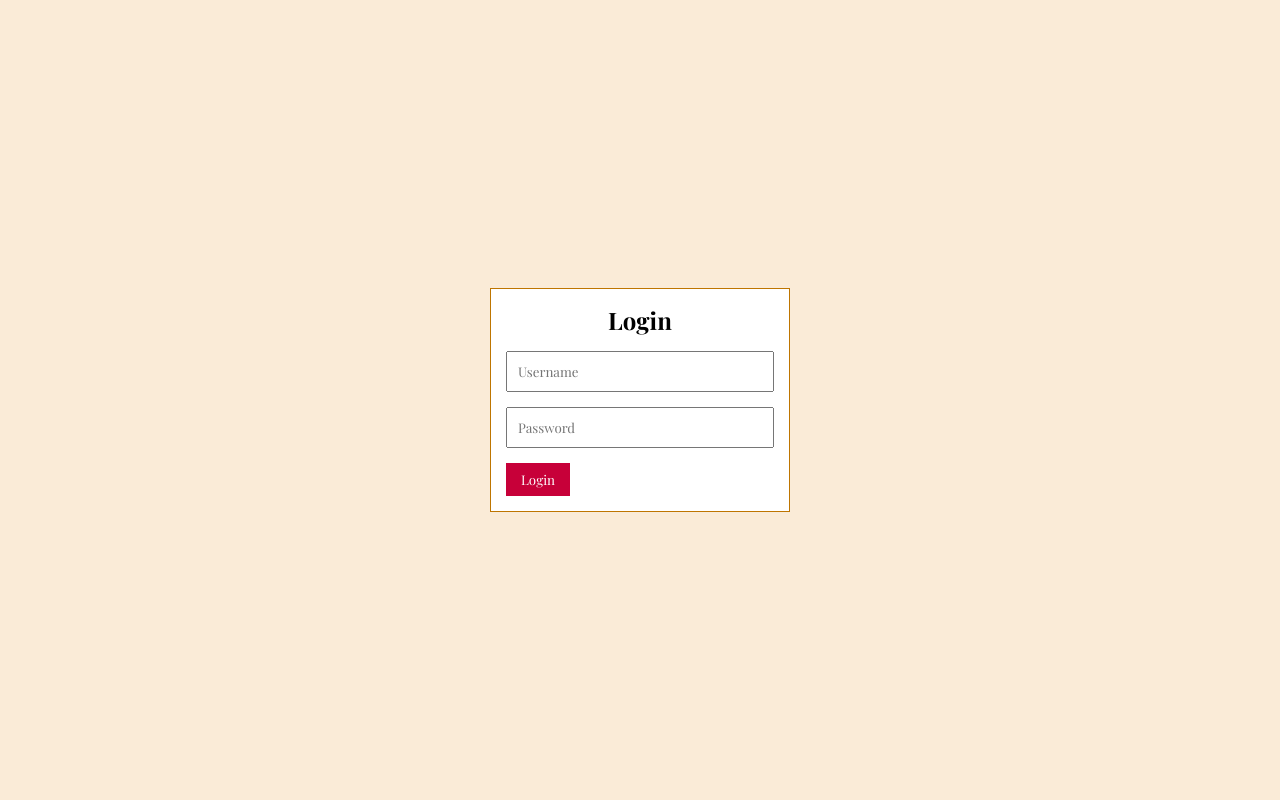
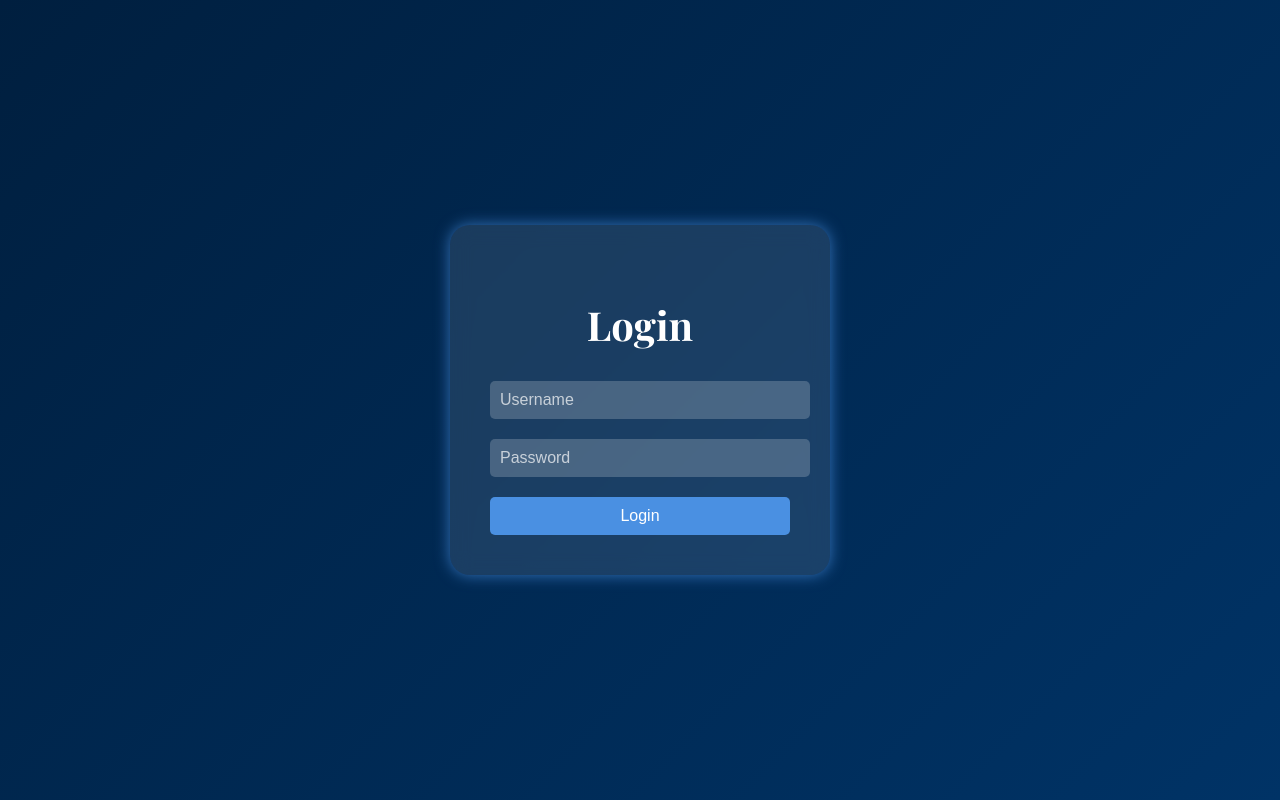
Before and after one commit to Satriowish/Toko-Sederhana, a PHP site: page /admin/login.php in a window 1280 px wide. Run offline with PHP 8.4, Linux system fonts and the light colour scheme.

Commit message:
Penambahan style untuk login

```diff
--- a/admin/login.php
+++ b/admin/login.php
@@ -6,9 +6,9 @@
   <meta name="viewport" content="width=device-width, initial-scale=1.0">
   <title>Toko Bullworth</title>
   <link href="https://fonts.googleapis.com/css2?family=Assistant:wght@400;700&family=Playfair+Display:wght@400;700&display=swap" rel="stylesheet">
-  <link rel="stylesheet" href="../css/style.css">
+  <link rel="stylesheet" href="../css/login.css">
 </head>
-<body id="bg-login">
+<body>
   <div class="box-login">
     <h2>Login</h2>
     <form action="" method="POST">
--- /dev/null
+++ b/css/login.css
@@ -0,0 +1,75 @@
+body {
+    font-family: 'Assistant', sans-serif;
+    background: linear-gradient(135deg, #001f3f, #003366);
+    margin: 0;
+    padding: 0;
+    display: flex;
+    justify-content: center;
+    align-items: center;
+    height: 100vh;
+}
+
+.box-login {
+    background: rgba(255, 255, 255, 0.1);
+    backdrop-filter: blur(10px);
+    border-radius: 20px;
+    padding: 40px;
+    width: 300px;
+    box-shadow: 0 15px 35px rgba(0, 0, 0, 0.2);
+}
+
+h2 {
+    color: #ffffff;
+    text-align: center;
+    margin-bottom: 30px;
+    font-family: 'Playfair Display', serif;
+    font-size: 2.5em;
+}
+
+.input-control {
+    width: 100%;
+    padding: 10px;
+    margin-bottom: 20px;
+    border: none;
+    border-radius: 5px;
+    background: rgba(255, 255, 255, 0.2);
+    color: #ffffff;
+    font-size: 16px;
+}
+
+.input-control::placeholder {
+    color: rgba(255, 255, 255, 0.7);
+}
+
+.login-btn {
+    width: 100%;
+    padding: 10px;
+    border: none;
+    border-radius: 5px;
+    background: #4a90e2;
+    color: #ffffff;
+    font-size: 16px;
+    cursor: pointer;
+    transition: background 0.3s ease;
+}
+
+.login-btn:hover {
+    background: #357ae8;
+}
+
+/* Efek futuristik tambahan */
+@keyframes glow {
+    0% {
+        box-shadow: 0 0 5px rgba(74, 144, 226, 0.5);
+    }
+    50% {
+        box-shadow: 0 0 20px rgba(74, 144, 226, 0.8);
+    }
+    100% {
+        box-shadow: 0 0 5px rgba(74, 144, 226, 0.5);
+    }
+}
+
+.box-login {
+    animation: glow 3s infinite;
+}
```
